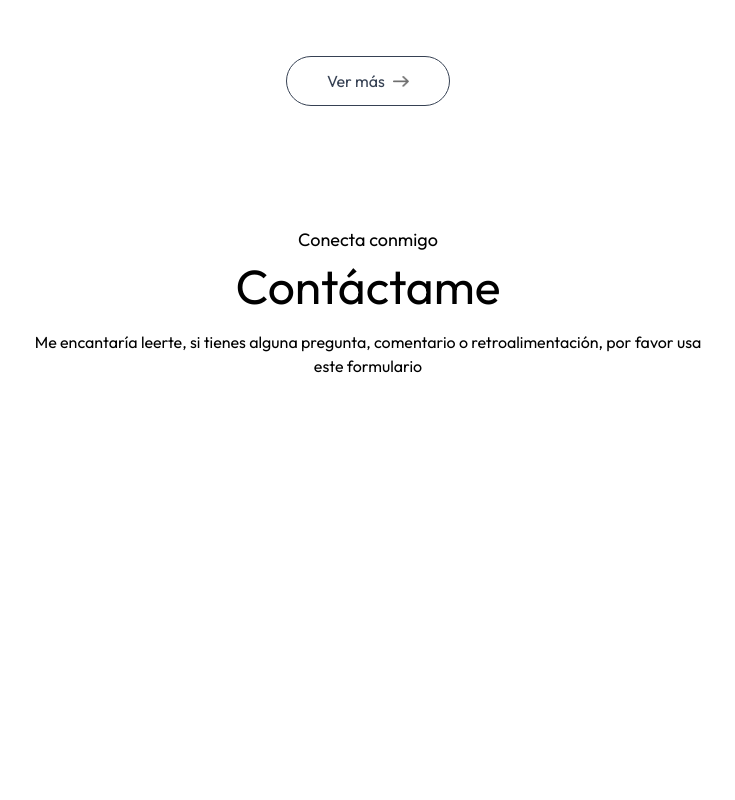
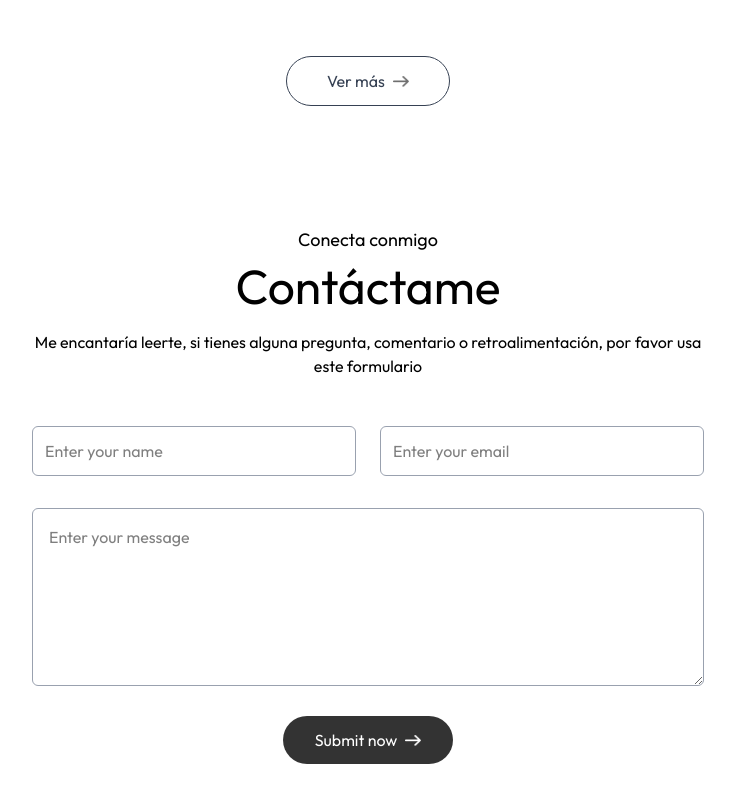
Before and after one commit to saraiherrerab/Portafolio, a Next.js app: page / in a window 1280 px wide. Shown: the part 3129-3929 px from the top of the page, without its empty margins (272-1007 px from the left). Before the commit the page ends 3575 px from the top, so only its background shows below. Built offline with nearby package versions, Linux system fonts and the light colour scheme; a web font is replaced by a local one.

Commit message:
Contact component
Incorporación de Web3Forms para el servicio de correos

```diff
--- a/app/components/Contact.jsx
+++ b/app/components/Contact.jsx
@@ -1,6 +1,33 @@
-import React from 'react'
+import { assets } from '@/assets/assets';
+import Image from 'next/image';
+import React, { useState } from 'react'
 
 const Contact = () => {
+  const [result, setResult] = useState("");
+
+  const onSubmit = async (event) => {
+    event.preventDefault();
+    setResult("Sending....");
+    const formData = new FormData(event.target);
+
+    formData.append("access_key", "a9ff62d8-7080-4d2c-aa5b-76942f749d0d");
+
+    const response = await fetch("https://api.web3forms.com/submit", {
+      method: "POST",
+      body: formData
+    });
+
+    const data = await response.json();
+
+    if (data.success) {
+      setResult("Form Submitted Successfully");
+      event.target.reset();
+    } else {
+      console.log("Error", data);
+      setResult(data.message);
+    }
+  };
+
   return (
     <div id='contact' className='w-full px-[12%] py-5 scroll-mt-20 bg-[url("/footer-bg-color.png")] bg-no-repeat bg-center bg-[length:90%_auto]'>
       <h4 className='text-center mb-2 text-lg font-Ovo'>Conecta conmigo</h4>
@@ -9,6 +36,26 @@
         Me encantaría leerte, si tienes alguna pregunta, comentario o retroalimentación,
         por favor usa este formulario
       </p>
+
+      <form onSubmit={onSubmit} className='max-w-2xl mx-auto'>
+        <div className='grid grid-cols-1 md:grid-cols-2 gap-6 mt-10 mb-8'>
+            <input type="text" placeholder='Enter your name' required
+            className='flex-1 p-3 outline-none border-[0.5px] border-gray-400
+            rounded-md bg-white' name='nombre'/>
+            <input type="email" placeholder='Enter your email' required
+            className='flex-1 p-3 outline-none border-[0.5px] border-gray-400
+            rounded-md bg-white' name='correo'/>
+        </div>
+        <textarea rows='6' placeholder='Enter your message' required
+        className='w-full p-4 outline-none border-[0.5px] border-gray-400
+        rounded-md bg-white mb-6' name='mensaje'></textarea>
+
+        <button type='submit'
+        className='py-3 px-8 w-max flex items-center justify-between gap-2 bg-black/80 text-white rounded-full mx-auto hover:bg-black duration:500'
+        >Submit now <Image src={assets.right_arrow_white} alt='' className='w-4'/></button>
+
+        <p className='mt-4'>{result}</p>
+      </form>
     </div>
   )
 }
```
